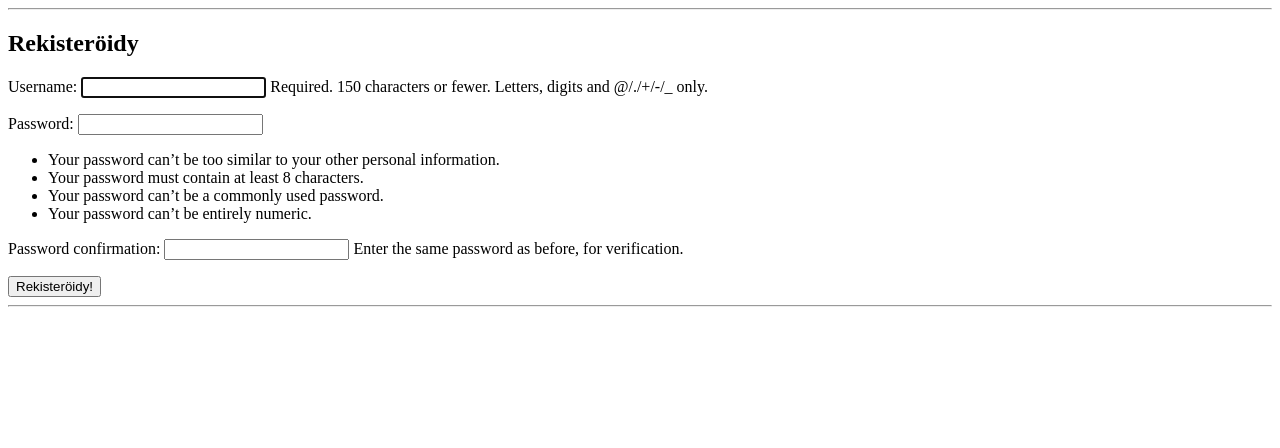
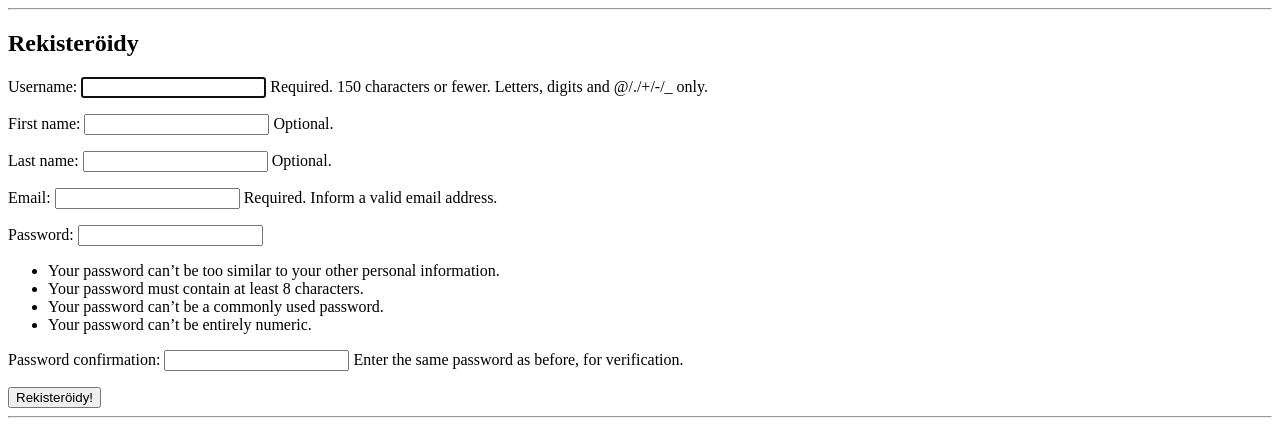
Before and after one commit to uhleklaus/ohsiha, a Django app: page /register/ in a window 1280 px wide. Shown: the part 145-593 px from the top of the page. Run offline with Django 3.2, Linux system fonts and the light colour scheme.

Commit message:
Harjoitustyö vaihe 2 valmis

```diff
--- a/familyHome/settings.py
+++ b/familyHome/settings.py
@@ -119,3 +119,5 @@ USE_TZ = True
 # https://docs.djangoproject.com/en/2.1/howto/static-files/
 
 STATIC_URL = '/static/'
+
+LOGIN_REDIRECT_URL = 'project-home'
--- a/userInput/admin.py
+++ b/userInput/admin.py
@@ -2,4 +2,5 @@ from django.contrib import admin
 from .models import Product
 
 admin.site.register(Product)
+
 # Register your models here.
--- a/userInput/forms.py
+++ b/userInput/forms.py
@@ -1,8 +1,19 @@
 from django import forms
 from .models import Product
 
+from django.contrib.auth.forms import UserCreationForm
+from django.contrib.auth.models import User
 
 class ProductForm(forms.ModelForm):
     class Meta:
         model = Product
         fields = ['description', 'price', 'quantity']
+
+class SignUpForm(UserCreationForm):
+    first_name = forms.CharField(max_length=30, required=False, help_text='Optional.')
+    last_name = forms.CharField(max_length=30, required=False, help_text='Optional.')
+    email = forms.EmailField(max_length=254, help_text='Required. Inform a valid email address.')
+
+    class Meta:
+        model = User
+        fields = ('username', 'first_name', 'last_name', 'email', 'password1', 'password2', )
--- a/userInput/models.py
+++ b/userInput/models.py
@@ -1,11 +1,12 @@
 from django.db import models
+from django.contrib.auth.models import User
 
 # Create your models here.
 
 class Product(models.Model):
     description = models.CharField(max_length = 100)
-    price = models.DecimalField(max_digits=9, decimal_places=2)
-    quantity = models.IntegerField()
+    price = models.DecimalField(max_digits=9, decimal_places=2, blank=True)
+    quantity = models.IntegerField(null=True, blank=True)
 
     def __str__(self):
         return self.description
--- a/userInput/templates/userInput/home.html
+++ b/userInput/templates/userInput/home.html
@@ -5,5 +5,9 @@
 
 {% block content %}
   <h2>Kotisivu</h2>
-  <p><a href="{% url 'list_products' %}">Katso</a> tuotteet!</p>
+  {% if user.is_authenticated %}
+    <p><a href="{% url 'list_products' %}">Katso</a> tuotteet!</p>
+    {% else %}
+    <a href="{% url 'login' %}">Kirjaudu sisään</a>
+    {% endif %}
 {% endblock %}
--- a/userInput/views.py
+++ b/userInput/views.py
@@ -1,10 +1,12 @@
 from django.shortcuts import render, redirect
 from django.http import HttpResponse
 from .models import Product
-from .forms import ProductForm
-from django.contrib.auth.forms import UserCreationForm
+from .forms import ProductForm, SignUpForm
+from django.contrib.auth.decorators import login_required
+from django.contrib.auth import login, authenticate
 
 
+@login_required
 def list_products(request):
     products = Product.objects.all()
     return render(request, 'userInput/products.html', {'products': products})
@@ -43,13 +45,9 @@ def delete_product(request, id):
 def home(request):
     return render (request, 'userInput/home.html')
 
-from django.contrib.auth import login, authenticate
-from django.contrib.auth.forms import UserCreationForm
-from django.shortcuts import render, redirect
-
 def register(request):
     if request.method == 'POST':
-        form = UserCreationForm(request.POST)
+        form = SignUpForm(request.POST)
         if form.is_valid():
             form.save()
             username = form.cleaned_data.get('username')
@@ -58,5 +56,5 @@ def register(request):
             login(request, user)
             return redirect('project-home')
     else:
-        form = UserCreationForm()
+        form = SignUpForm()
     return render(request, 'userInput/register.html', {'form': form})
```
Also changed, not shown: db.sqlite3, userInput/migrations/0001_initial.py (added).
